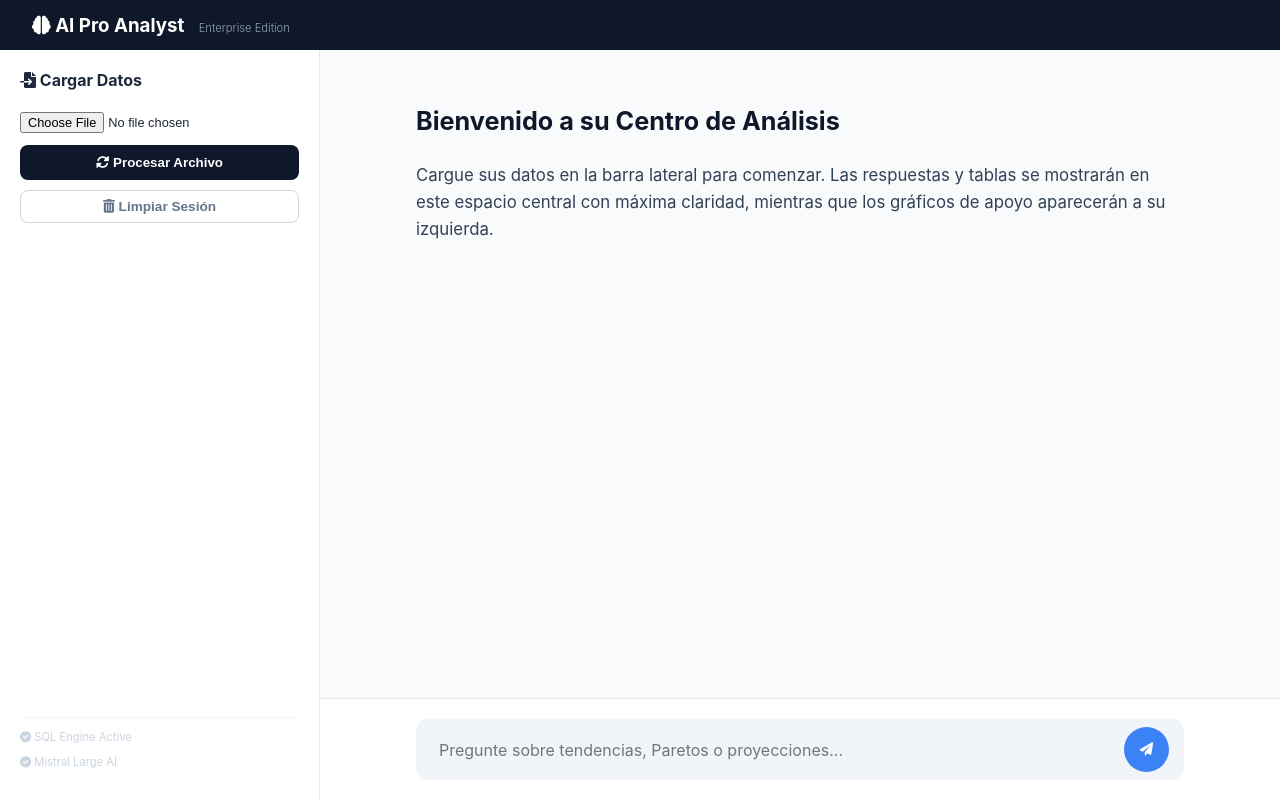
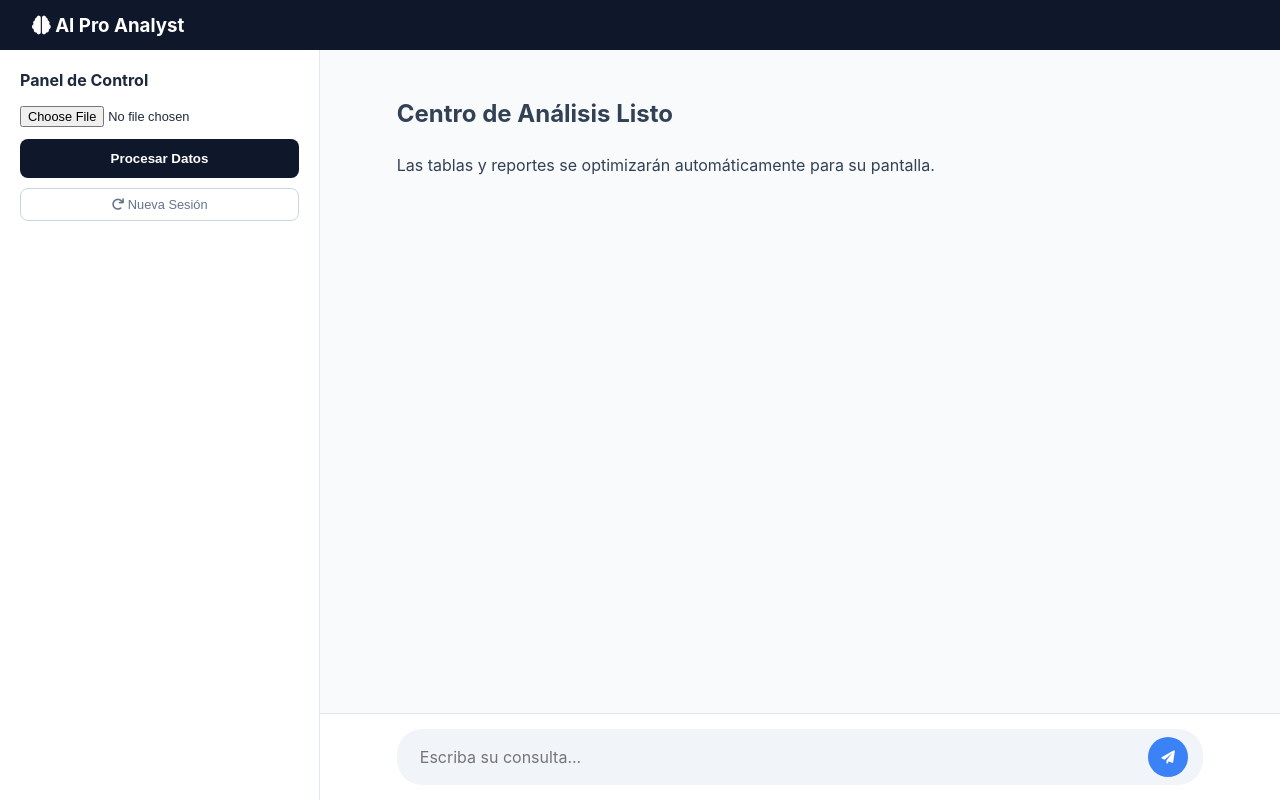
Before and after one commit to jesuspolo1986/asistente-IA, a Flask app: page / in a window 1280 px wide. Run offline with Flask 3, Linux system fonts and the light colour scheme.

Commit message:
mejora final por hoy

```diff
--- a/templates/index.html
+++ b/templates/index.html
@@ -9,49 +9,47 @@
     <script src="https://cdn.jsdelivr.net/npm/chart.js"></script>
     <style>
         :root { --primary: #0f172a; --accent: #3b82f6; --danger: #ef4444; --bg: #f8fafc; }
-        body { font-family: 'Inter', sans-serif; background: var(--bg); margin: 0; color: #1e293b; overflow: hidden; }
+        body { font-family: 'Inter', sans-serif; background: var(--bg); margin: 0; color: #1e293b; }
 
-        header { background: var(--primary); color: white; padding: 0 2rem; display: flex; align-items: center; height: 50px; }
+        header { background: var(--primary); color: white; padding: 0 2rem; display: flex; align-items: center; height: 50px; position: sticky; top: 0; z-index: 100; }
 
-        .main-grid { display: grid; grid-template-columns: 320px 1fr; gap: 0; padding: 0; height: calc(100vh - 50px); }
+        /* DISEÑO DE GRILLA (PC) */
+        .main-grid { display: grid; grid-template-columns: 320px 1fr; height: calc(100vh - 50px); }
 
-        /* BARRA LATERAL IZQUIERDA */
         .sidebar { background: white; border-right: 1px solid #e2e8f0; padding: 20px; display: flex; flex-direction: column; gap: 20px; overflow-y: auto; }
 
-        /* CONTENEDOR DE GRÁFICO EN SIDEBAR */
-        #chart-container-sidebar {
-            margin-top: 20px;
-            padding-top: 20px;
-            border-top: 1px solid #f1f5f9;
-            display: none; /* Se activa al cargar datos */
-            flex-direction: column;
-            gap: 10px;
-        }
+        #chart-container-sidebar { margin-top: 15px; padding-top: 15px; border-top: 1px solid #f1f5f9; display: none; flex-direction: column; gap: 10px; }
 
-        /* ÁREA CENTRAL DE CHAT */
-        .chat-area { display: flex; flex-direction: column; background: var(--bg); height: 100%; overflow: hidden; }
+        .chat-area { display: flex; flex-direction: column; background: var(--bg); overflow: hidden; height: 100%; }
 
-        #output { flex-grow: 1; overflow-y: auto; padding: 30px 10%; scroll-behavior: smooth; }
+        #output { flex-grow: 1; overflow-y: auto; padding: 25px 8%; scroll-behavior: smooth; }
 
         .message { margin-bottom: 25px; line-height: 1.6; animation: fadeIn 0.3s ease; }
-        .ai-msg { color: #334155; font-size: 1.05rem; }
-        .user-msg { background: #eff6ff; color: #1e40af; padding: 15px 20px; border-radius: 15px; width: fit-content; max-width: 85%; margin-left: auto; font-weight: 500; box-shadow: 0 2px 4px rgba(0,0,0,0.05); }
+        .ai-msg { color: #334155; font-size: 1rem; }
+        .user-msg { background: #3b82f6; color: white; padding: 12px 20px; border-radius: 15px 15px 0 15px; width: fit-content; max-width: 85%; margin-left: auto; box-shadow: 0 2px 5px rgba(0,0,0,0.1); }
 
-        /* INPUT FIJO ABAJO */
-        .input-wrapper { background: white; padding: 20px 10%; border-top: 1px solid #e2e8f0; }
-        .input-group { display: flex; gap: 12px; align-items: center; background: #f1f5f9; padding: 8px 15px; border-radius: 12px; }
-        textarea { flex-grow: 1; border: none; background: transparent; outline: none; resize: none; font-size: 1rem; padding: 8px; font-family: inherit; }
+        .input-wrapper { background: white; padding: 15px 8%; border-top: 1px solid #e2e8f0; }
+        .input-group { display: flex; gap: 10px; align-items: center; background: #f1f5f9; padding: 8px 15px; border-radius: 25px; }
+        textarea { flex-grow: 1; border: none; background: transparent; outline: none; resize: none; font-size: 1rem; padding: 8px; font-family: inherit; max-height: 150px; }
 
-        button { cursor: pointer; border: none; border-radius: 8px; font-weight: 600; transition: 0.2s; }
-        .btn-primary { background: var(--primary); color: white; padding: 10px; width: 100%; }
-        .btn-outline { background: transparent; border: 1px solid #cbd5e1; color: #64748b; width: 100%; padding: 8px; font-size: 0.85rem; }
-        .btn-outline:hover { color: var(--danger); border-color: #fca5a5; background: #fff1f1; }
-        .btn-send { background: var(--accent); color: white; width: 45px; height: 45px; border-radius: 50%; }
+        button { cursor: pointer; border: none; border-radius: 8px; transition: 0.2s; }
+        .btn-primary { background: var(--primary); color: white; padding: 12px; width: 100%; font-weight: 600; }
+        .btn-send { background: var(--accent); color: white; width: 40px; height: 40px; border-radius: 50%; flex-shrink: 0; }
 
-        /* Estilo de tablas en el chat central */
-        table { border-collapse: collapse; width: 100%; margin: 20px 0; background: white; border-radius: 8px; overflow: hidden; box-shadow: 0 4px 6px -1px rgba(0,0,0,0.1); }
+        /* TABLAS RESPONSIVE */
+        .table-container { width: 100%; overflow-x: auto; margin: 20px 0; border-radius: 8px; box-shadow: 0 4px 6px -1px rgba(0,0,0,0.05); }
+        table { border-collapse: collapse; width: 100%; background: white; min-width: 500px; }
         th, td { padding: 12px 15px; text-align: left; border-bottom: 1px solid #f1f5f9; }
         th { background: #f8fafc; font-weight: 700; color: #475569; }
+
+        /* --- MEDIA QUERY PARA MÓVILES --- */
+        @media (max-width: 850px) {
+            .main-grid { grid-template-columns: 1fr; height: auto; display: block; }
+            .sidebar { border-right: none; border-bottom: 1px solid #e2e8f0; width: 100%; box-sizing: border-box; }
+            .chat-area { height: 70vh; }
+            #output { padding: 20px 5%; }
+            .input-wrapper { padding: 10px 5%; }
+        }
 
         @keyframes fadeIn { from { opacity: 0; transform: translateY(10px); } to { opacity: 1; transform: translateY(0); } }
     </style>
@@ -59,53 +57,40 @@
 <body>
 
 <header>
-    <h3><i class="fas fa-brain"></i> AI Pro Analyst <span style="font-weight: 300; font-size: 0.7rem; color: #94a3b8; margin-left: 10px;">Enterprise Edition</span></h3>
+    <h3><i class="fas fa-brain"></i> AI Pro Analyst</h3>
 </header>
 
 <div class="main-grid">
     <div class="sidebar">
         <div>
-            <h4 style="margin-top: 0;"><i class="fas fa-file-import"></i> Cargar Datos</h4>
+            <h4 style="margin: 0 0 15px 0;">Panel de Control</h4>
             <form id="upload-form">
                 <input type="file" name="file" id="file-input" style="font-size: 0.8rem; width: 100%; margin-bottom: 12px;" required>
-                <button type="submit" id="upload-btn" class="btn-primary">
-                    <i class="fas fa-sync-alt"></i> Procesar Archivo
-                </button>
+                <button type="submit" id="upload-btn" class="btn-primary">Procesar Datos</button>
             </form>
-            <button onclick="newSession()" class="btn-outline" style="margin-top: 10px;">
-                <i class="fas fa-trash-alt"></i> Limpiar Sesión
+            <button onclick="newSession()" style="background:none; border: 1px solid #cbd5e1; color:#64748b; width:100%; padding:8px; margin-top:10px; border-radius:8px; font-size:0.8rem;">
+                <i class="fas fa-redo"></i> Nueva Sesión
             </button>
         </div>
 
         <div id="chart-container-sidebar">
-            <span style="font-size: 0.75rem; font-weight: 800; color: #94a3b8; letter-spacing: 1px; text-transform: uppercase;">
-                <i class="fas fa-chart-bar"></i> <span id="chart-title">Visualización</span>
-            </span>
-            <div style="height: 200px; width: 100%;">
-                <canvas id="salesChart"></canvas>
-            </div>
-        </div>
-
-        <div style="margin-top: auto; font-size: 0.7rem; color: #cbd5e1; border-top: 1px solid #f1f5f9; pt: 10px;">
-            <p><i class="fas fa-check-circle"></i> SQL Engine Active</p>
-            <p><i class="fas fa-check-circle"></i> Mistral Large AI</p>
+            <span style="font-size: 0.7rem; font-weight: 800; color: #94a3b8; text-transform: uppercase;">Gráfico de Apoyo</span>
+            <div style="height: 180px;"><canvas id="salesChart"></canvas></div>
         </div>
     </div>
 
     <div class="chat-area">
         <div id="output">
             <div class="message ai-msg">
-                <h2 style="color: var(--primary);">Bienvenido a su Centro de Análisis</h2>
-                <p>Cargue sus datos en la barra lateral para comenzar. Las respuestas y tablas se mostrarán en este espacio central con máxima claridad, mientras que los gráficos de apoyo aparecerán a su izquierda.</p>
+                <h2>Centro de Análisis Listo</h2>
+                <p>Las tablas y reportes se optimizarán automáticamente para su pantalla.</p>
             </div>
         </div>
 
         <div class="input-wrapper">
             <form id="chat-form" class="input-group">
-                <textarea id="question" rows="1" placeholder="Pregunte sobre tendencias, Paretos o proyecciones..." required></textarea>
-                <button type="submit" class="btn-send">
-                    <i class="fas fa-paper-plane"></i>
-                </button>
+                <textarea id="question" rows="1" placeholder="Escriba su consulta..." required></textarea>
+                <button type="submit" class="btn-send"><i class="fas fa-paper-plane"></i></button>
             </form>
         </div>
     </div>
@@ -119,80 +104,65 @@
     function renderChart(chartData) {
         const ctx = document.getElementById('salesChart').getContext('2d');
         if (myChart) myChart.destroy();
-
         myChart = new Chart(ctx, {
             type: 'bar',
             data: {
                 labels: chartData.labels,
-                datasets: [{
-                    data: chartData.values,
-                    backgroundColor: 'rgba(59, 130, 246, 0.7)',
-                    borderRadius: 4
-                }]
+                datasets: [{ data: chartData.values, backgroundColor: '#3b82f6', borderRadius: 4 }]
             },
             options: {
                 indexAxis: 'y',
                 maintainAspectRatio: false,
                 responsive: true,
                 plugins: { legend: { display: false } },
-                scales: {
-                    x: { ticks: { display: false }, grid: { display: false } },
-                    y: { ticks: { font: { size: 10 }, color: '#64748b' }, grid: { display: false } }
-                }
+                scales: { x: { display: false }, y: { ticks: { font: { size: 10 } } } }
             }
         });
     }
 
     function newSession() {
-        if(confirm("¿Limpiar historial de análisis?")) {
-            output.innerHTML = `<div class="message ai-msg">Historial reiniciado. Esperando nuevos datos.</div>`;
-            chartSidebar.style.display = 'none';
-            if(myChart) myChart.destroy();
-        }
+        location.reload();
     }
 
     document.getElementById('upload-form').onsubmit = async (e) => {
         e.preventDefault();
         const btn = document.getElementById('upload-btn');
-        btn.innerHTML = '<i class="fas fa-spinner fa-spin"></i>';
-
-        try {
+        btn.innerHTML = 'Procesando...';
         const res = await fetch('/upload', { method: 'POST', body: new FormData(e.target) });
         const data = await res.json();
         output.innerHTML += `<div class="message ai-msg"><strong>Sistema:</strong> ${data.reply}</div>`;
         if(data.chart_data) {
             chartSidebar.style.display = 'flex';
-                document.getElementById('chart-title').innerText = 'TOP PRODUCTOS';
             renderChart(data.chart_data);
         }
-        } catch (err) { console.error(err); }
-        finally { btn.innerHTML = '<i class="fas fa-sync-alt"></i> Procesar Archivo'; output.scrollTop = output.scrollHeight; }
+        btn.innerHTML = 'Procesar Datos';
+        output.scrollTop = output.scrollHeight;
     };
 
     document.getElementById('chat-form').onsubmit = async (e) => {
         e.preventDefault();
         const qField = document.getElementById('question');
         const question = qField.value;
-        if(!question.trim()) return;
-
         output.innerHTML += `<div class="message user-msg">${question}</div>`;
         qField.value = "";
 
-        try {
         const res = await fetch('/chat', {
             method: 'POST',
             headers: { 'Content-Type': 'application/json' },
             body: JSON.stringify({ message: question })
         });
         const data = await res.json();
-            output.innerHTML += `<div class="message ai-msg">${marked.parse(data.reply)}</div>`;
+
+        // Envolvemos la tabla en un div con scroll para móviles
+        let htmlResponse = marked.parse(data.reply);
+        htmlResponse = htmlResponse.replace(/<table>/g, '<div class="table-container"><table>').replace(/<\/table>/g, '</table></div>');
+
+        output.innerHTML += `<div class="message ai-msg">${htmlResponse}</div>`;
         if(data.new_chart_data) {
             chartSidebar.style.display = 'flex';
-                document.getElementById('chart-title').innerText = data.new_chart_data.title.toUpperCase();
             renderChart(data.new_chart_data);
         }
-        } catch (err) { output.innerHTML += `<div class="message ai-msg" style="color:red">Error.</div>`; }
-        finally { output.scrollTop = output.scrollHeight; }
+        output.scrollTop = output.scrollHeight;
     };
 </script>
 </body>
```
Lines whose indentation alone changed are shown as unchanged.
